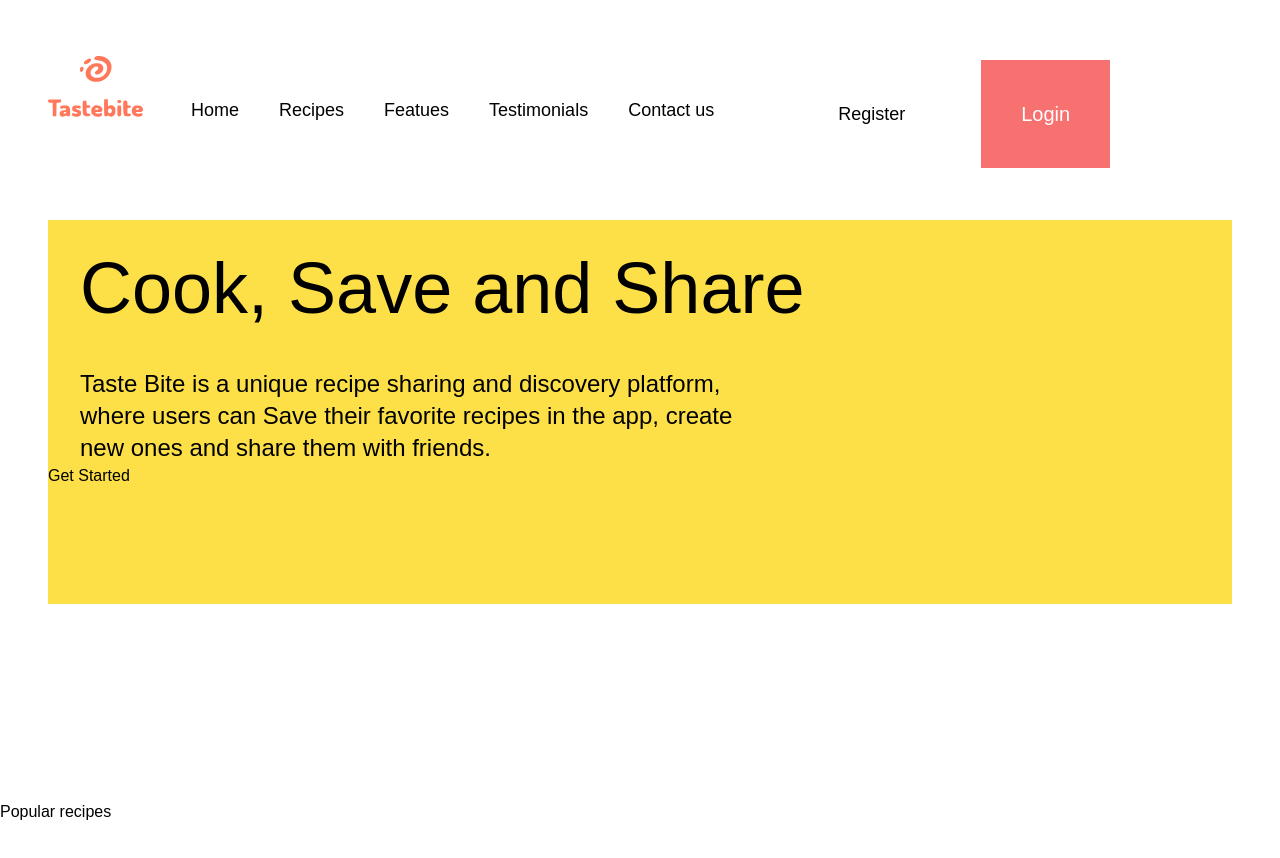
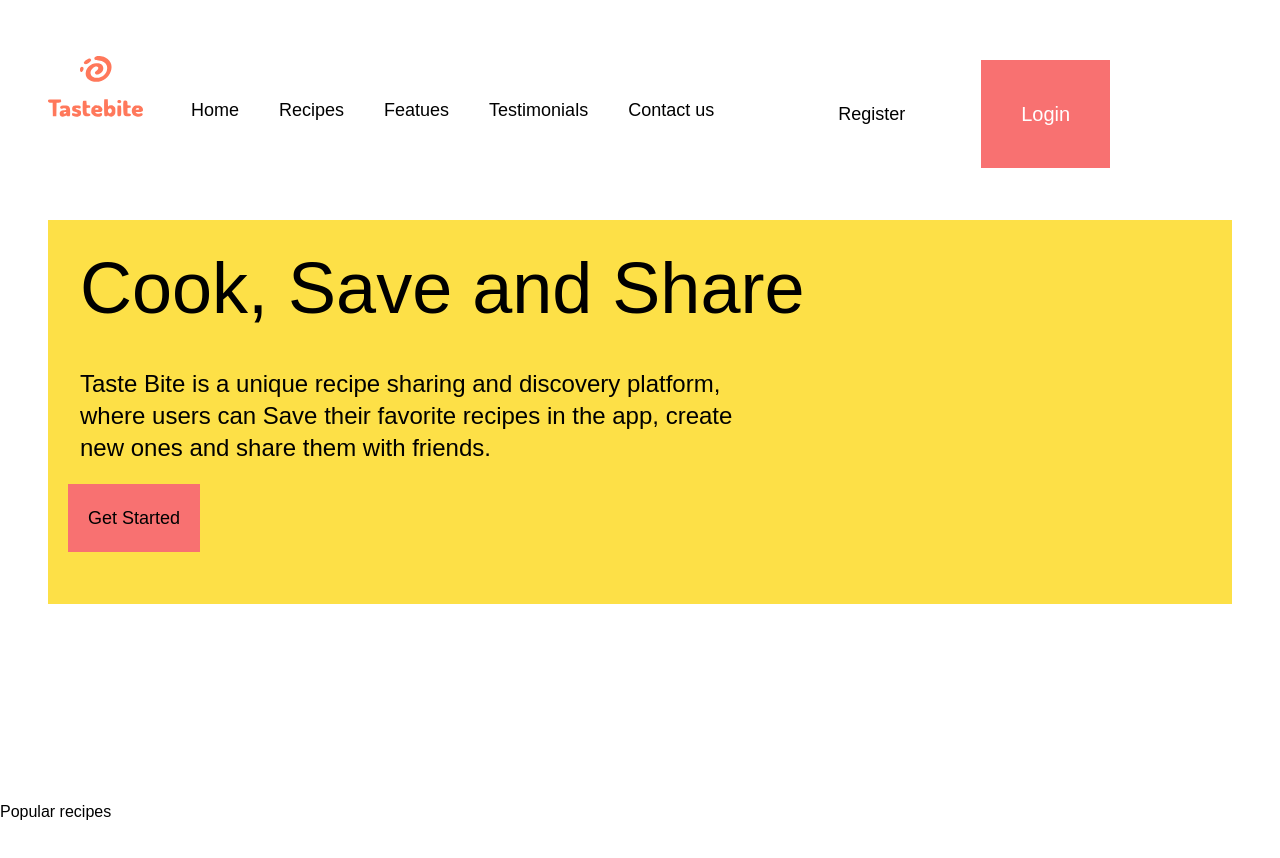
Before and after one commit to DennohKim/Tastebite-Recipe-App, a React (Create React App) app in the folder tastebite-client/: page / in a window 1280 px wide. Shown: the top 858 px of the page. Built offline with nearby package versions, Linux system fonts and the light colour scheme.

Commit message:
style: styled my button

```diff
--- a/tastebite-client/src/components/Banner.js
+++ b/tastebite-client/src/components/Banner.js
@@ -8,7 +8,7 @@ export default function Banner() {
             <br></br>where users can Save their favorite recipes in the app, create
             <br></br>new ones and share them with friends.
         </p>
-        <button class= ''>Get Started</button>
+        <button class= 'inline-block text-lg bg-red-400 border-none p-5 m-5'>Get Started</button>
     </div>
   )
 }
```
